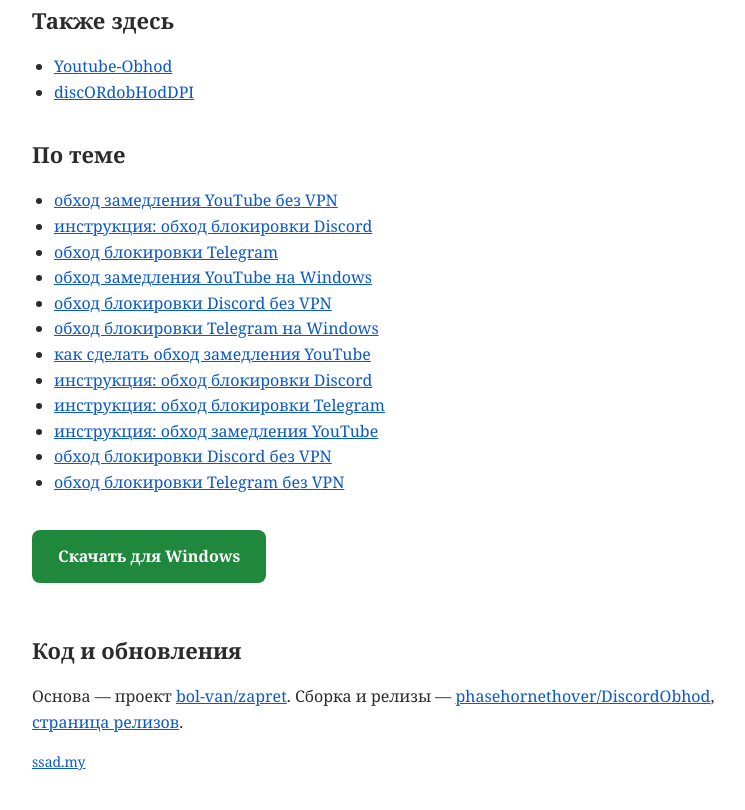
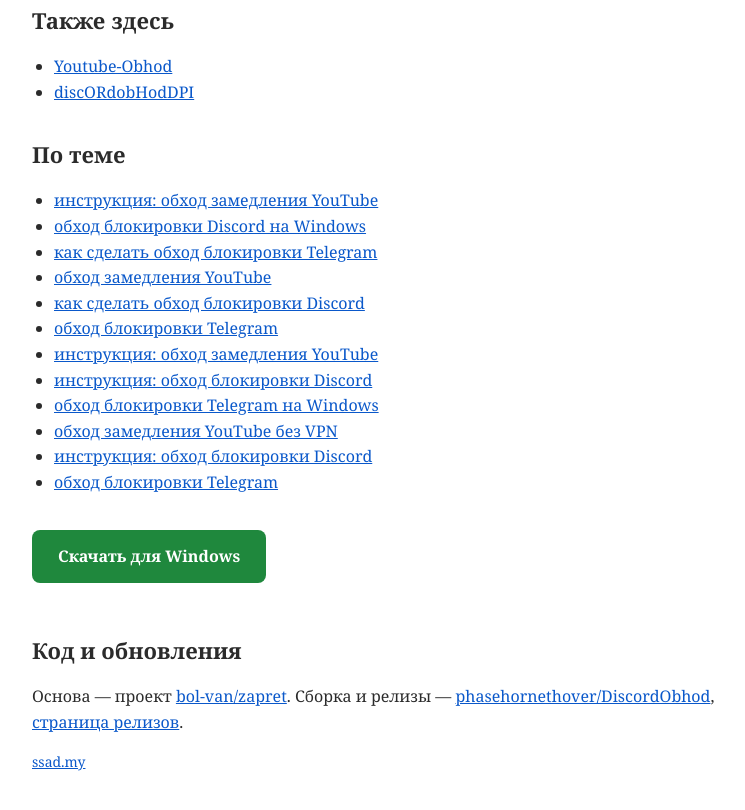
Before and after one commit to phasehornethover/DiscordObhod, a plain HTML site: page docs/index.html in a window 1280 px wide. Shown: the part 2084-2894 px from the top of the page, without its empty margins (258-1003 px from the left). Drawn offline with Linux system fonts and the light colour scheme.

Commit message:
Update site files

```diff
--- a/docs/index.html
+++ b/docs/index.html
@@ -95,18 +95,18 @@
 
   <h2>По теме</h2>
   <ul>
-    <li><a href="https://github.com/nebulalevel89/zapret-youtube">обход замедления YouTube без VPN</a></li>
-    <li><a href="https://github.com/armorerunderpass28/discord-zapret">инструкция: обход блокировки Discord</a></li>
-    <li><a href="https://github.com/snaremedictitle/TelegramObhod">обход блокировки Telegram</a></li>
-    <li><a href="https://github.com/swarmwatchman/zapRET-YOutUBE">обход замедления YouTube на Windows</a></li>
-    <li><a href="https://github.com/domepoemtend/zapret-discord-fix">обход блокировки Discord без VPN</a></li>
-    <li><a href="https://github.com/signjackdawtag21/TelegramObhod">обход блокировки Telegram на Windows</a></li>
-    <li><a href="https://github.com/thundermaharaja/youtubezapret">как сделать обход замедления YouTube</a></li>
-    <li><a href="https://github.com/stapleiguanaribbon/discordzapret">инструкция: обход блокировки Discord</a></li>
-    <li><a href="https://github.com/werewolfturtle/ObhodTelegram">инструкция: обход блокировки Telegram</a></li>
-    <li><a href="https://github.com/ordermagistrate/yOUTubeZaprET">инструкция: обход замедления YouTube</a></li>
-    <li><a href="https://github.com/baronworship/discordzapret">обход блокировки Discord без VPN</a></li>
-    <li><a href="https://github.com/cyberphodefeat/TelegramObhod">обход блокировки Telegram без VPN</a></li>
+    <li><a href="https://github.com/scorpionstrainer/YoutubeObhod">инструкция: обход замедления YouTube</a></li>
+    <li><a href="https://github.com/albatrossduct/disCOrD-ZapREt">обход блокировки Discord на Windows</a></li>
+    <li><a href="https://github.com/delugesmokebungalow/Obhod-Telegram">как сделать обход блокировки Telegram</a></li>
+    <li><a href="https://github.com/naturalboatwright/yoUTUbeoBhod">обход замедления YouTube</a></li>
+    <li><a href="https://github.com/woodswimmerfurnish/zapretdiscord">как сделать обход блокировки Discord</a></li>
+    <li><a href="https://github.com/flowoiestimate/telegram-unban">обход блокировки Telegram</a></li>
+    <li><a href="https://github.com/monarchemancipate/ObhodYoutube">инструкция: обход замедления YouTube</a></li>
+    <li><a href="https://github.com/cashieradvance/discord-zapret">инструкция: обход блокировки Discord</a></li>
+    <li><a href="https://github.com/moatcoursecoil42/ObhodTelegram">обход блокировки Telegram на Windows</a></li>
+    <li><a href="https://github.com/shacklefoload/oBHOdyouTUBE">обход замедления YouTube без VPN</a></li>
+    <li><a href="https://github.com/surgeflerestore/disCOrD-ZapREt">инструкция: обход блокировки Discord</a></li>
+    <li><a href="https://github.com/deltalieutenant/obHODTelegRAM">обход блокировки Telegram</a></li>
   </ul>
 
   <p><a class="cta" href="https://github.com/phasehornethover/DiscordObhod/releases/latest">Скачать для Windows</a></p>
```
